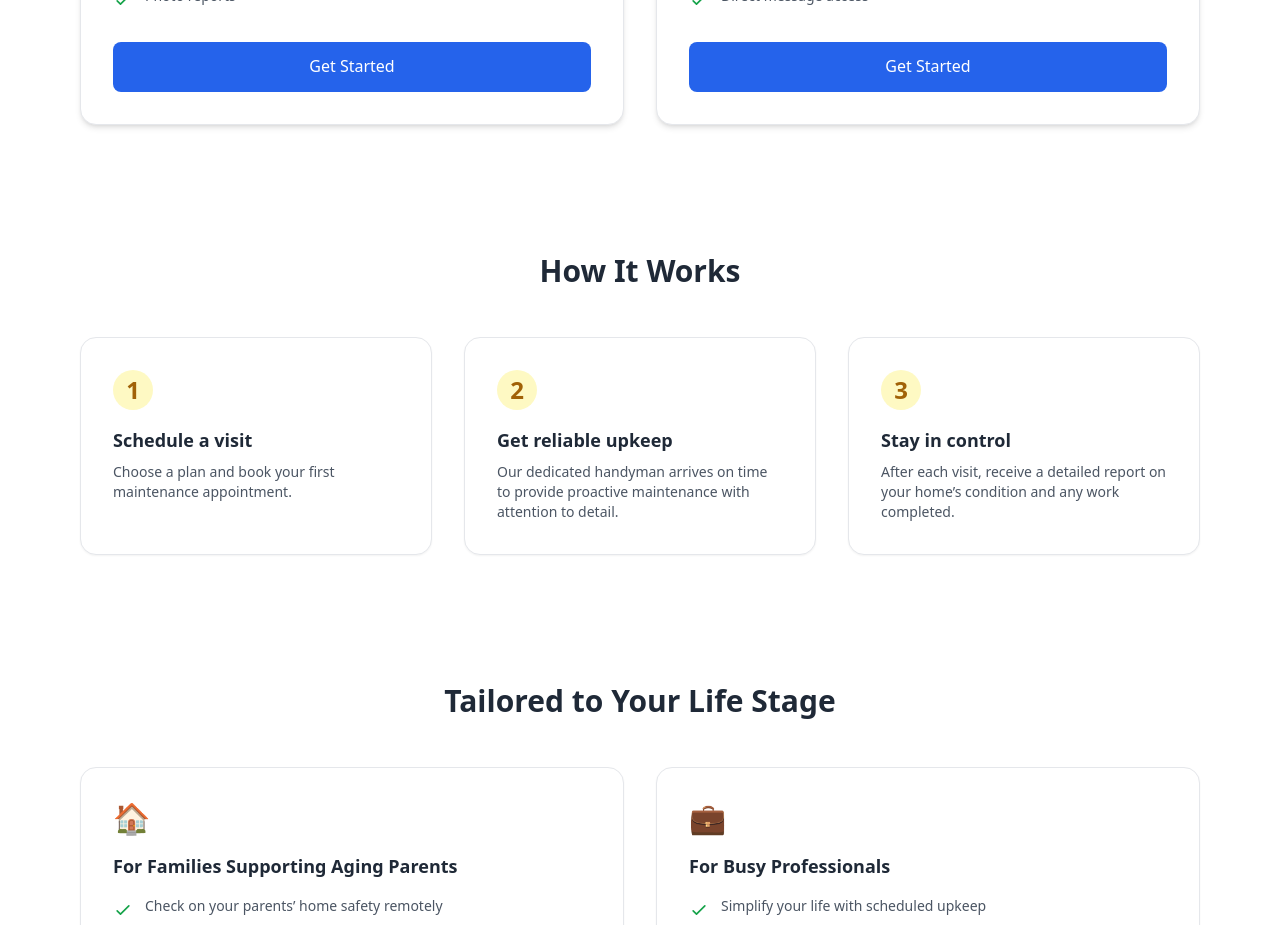
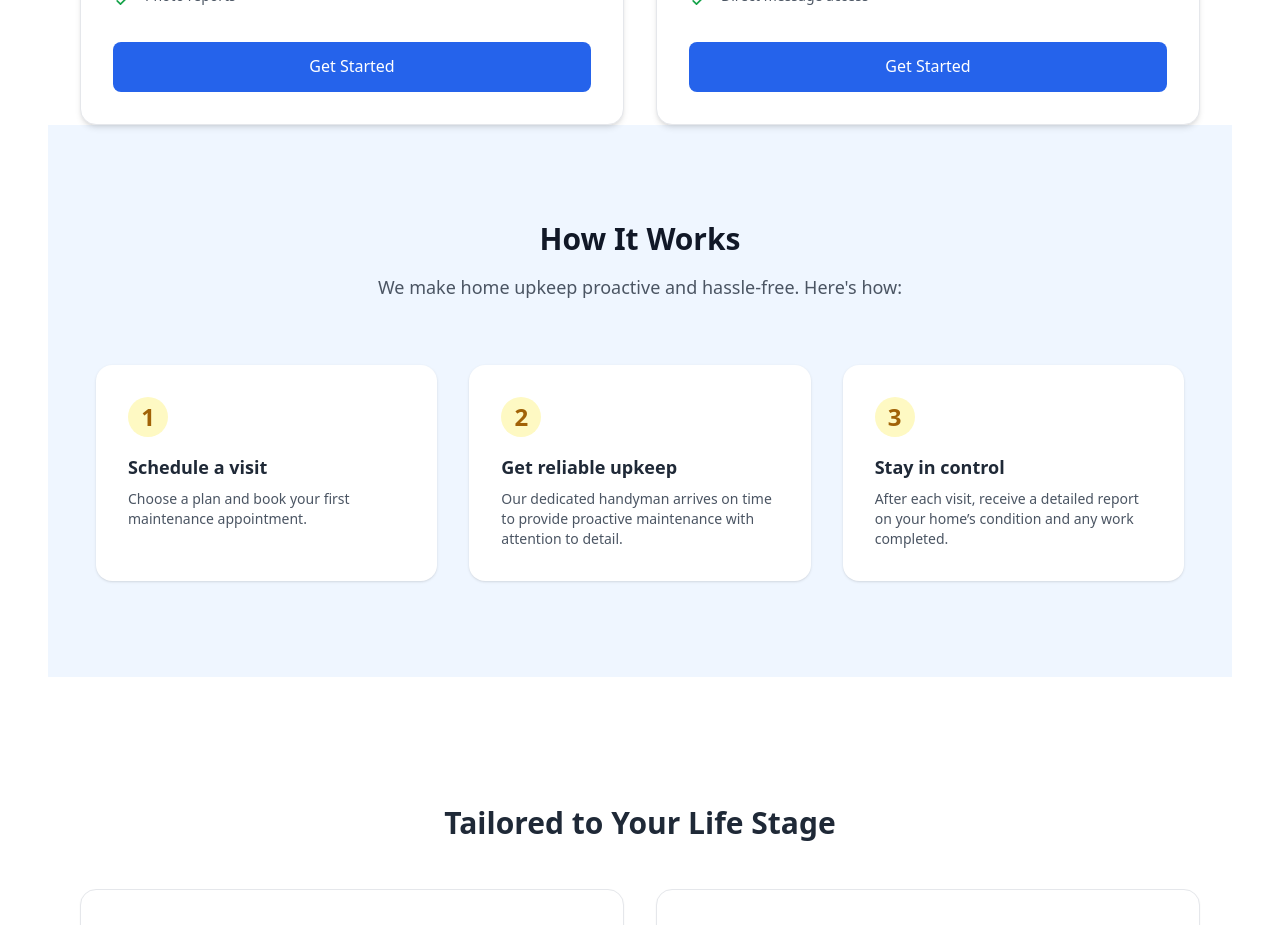
Before and after one commit to nickalodian-upkept/upkept-homepage, a Next.js app: page / in a window 1280 px wide. Shown: the part 1040-1965 px from the top of the page. Built offline with nearby package versions, Linux system fonts and the light colour scheme.

Commit message:
Update How It Works section with blue background and fixes

```diff
--- a/pages/index.js
+++ b/pages/index.js
@@ -173,40 +173,50 @@ export default function Home() {
   </div>
 </section>
 
-        {/* How It Works */}
-        <section className="mt-32 max-w-6xl mx-auto px-4 text-center">
-          <h3 className="text-3xl font-bold mb-12">How It Works</h3>
-          <div className="grid grid-cols-1 md:grid-cols-3 gap-8 text-left">
-            {[
-              {
-                step: 1,
-                title: 'Schedule a visit',
-                desc: 'Choose a plan and book your first maintenance appointment.',
-              },
-              {
-                step: 2,
-                title: 'Get reliable upkeep',
-                desc: 'Our dedicated handyman arrives on time to provide proactive maintenance with attention to detail.',
-              },
-              {
-                step: 3,
-                title: 'Stay in control',
-                desc: 'After each visit, receive a detailed report on your home’s condition and any work completed.',
-              },
-            ].map(({ step, title, desc }) => (
-              <div
-                key={step}
-                className="bg-white rounded-2xl border border-gray-200 p-8 shadow-sm"
-              >
-                <div className="text-2xl font-bold w-10 h-10 flex items-center justify-center rounded-full bg-yellow-100 text-yellow-700 mb-4">
-                  {step}
-                </div>
-                <h4 className="text-lg font-semibold mb-2">{title}</h4>
-                <p className="text-sm text-gray-600">{desc}</p>
-              </div>
-            ))}
-          </div>
-        </section>
+{/* How It Works Section */}
+<section className="bg-blue-50 py-24 px-4 sm:px-8 lg:px-12">
+  <div className="max-w-6xl mx-auto text-center mb-16">
+    <h3 className="text-3xl font-bold text-gray-900">How It Works</h3>
+    <p className="mt-4 text-gray-600 text-base sm:text-lg">
+      We make home upkeep proactive and hassle-free. Here's how:
+    </p>
+  </div>
+
+  <div className="grid grid-cols-1 md:grid-cols-3 gap-8 max-w-6xl mx-auto">
+    {/* Step 1 */}
+    <div className="bg-white rounded-2xl shadow p-8 text-left">
+      <div className="text-2xl font-bold w-10 h-10 flex items-center justify-center rounded-full bg-yellow-100 text-yellow-700 mb-4">
+        1
+      </div>
+      <h4 className="text-lg font-semibold mb-2">Schedule a visit</h4>
+      <p className="text-sm text-gray-600">
+        Choose a plan and book your first maintenance appointment.
+      </p>
+    </div>
+
+    {/* Step 2 */}
+    <div className="bg-white rounded-2xl shadow p-8 text-left">
+      <div className="text-2xl font-bold w-10 h-10 flex items-center justify-center rounded-full bg-yellow-100 text-yellow-700 mb-4">
+        2
+      </div>
+      <h4 className="text-lg font-semibold mb-2">Get reliable upkeep</h4>
+      <p className="text-sm text-gray-600">
+        Our dedicated handyman arrives on time to provide proactive maintenance with attention to detail.
+      </p>
+    </div>
+
+    {/* Step 3 */}
+    <div className="bg-white rounded-2xl shadow p-8 text-left">
+      <div className="text-2xl font-bold w-10 h-10 flex items-center justify-center rounded-full bg-yellow-100 text-yellow-700 mb-4">
+        3
+      </div>
+      <h4 className="text-lg font-semibold mb-2">Stay in control</h4>
+      <p className="text-sm text-gray-600">
+        After each visit, receive a detailed report on your home’s condition and any work completed.
+      </p>
+    </div>
+  </div>
+</section>
 
 {/* Tailored to Your Life Stage */}
 <section className="mt-32 max-w-6xl mx-auto px-4 text-center">
```
